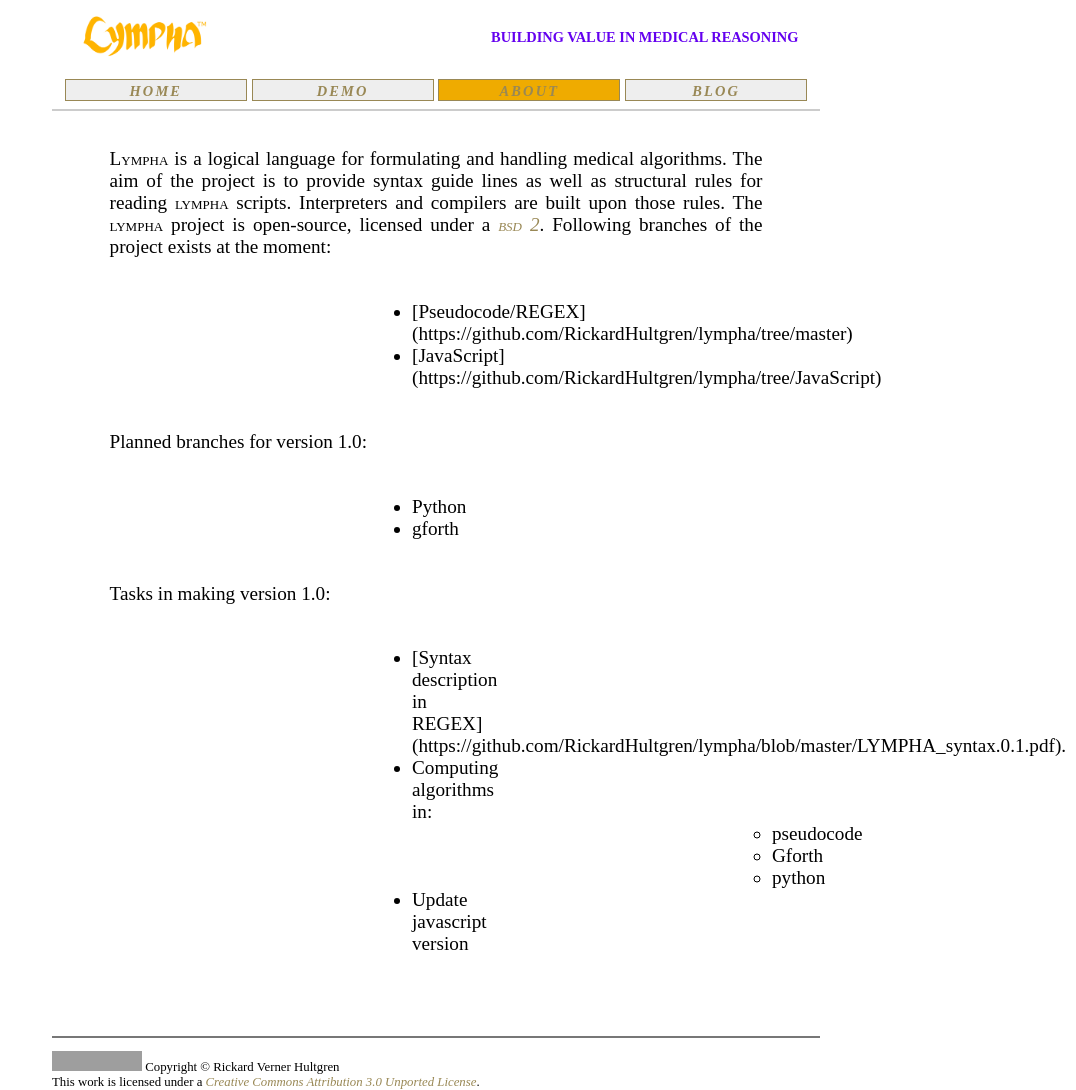
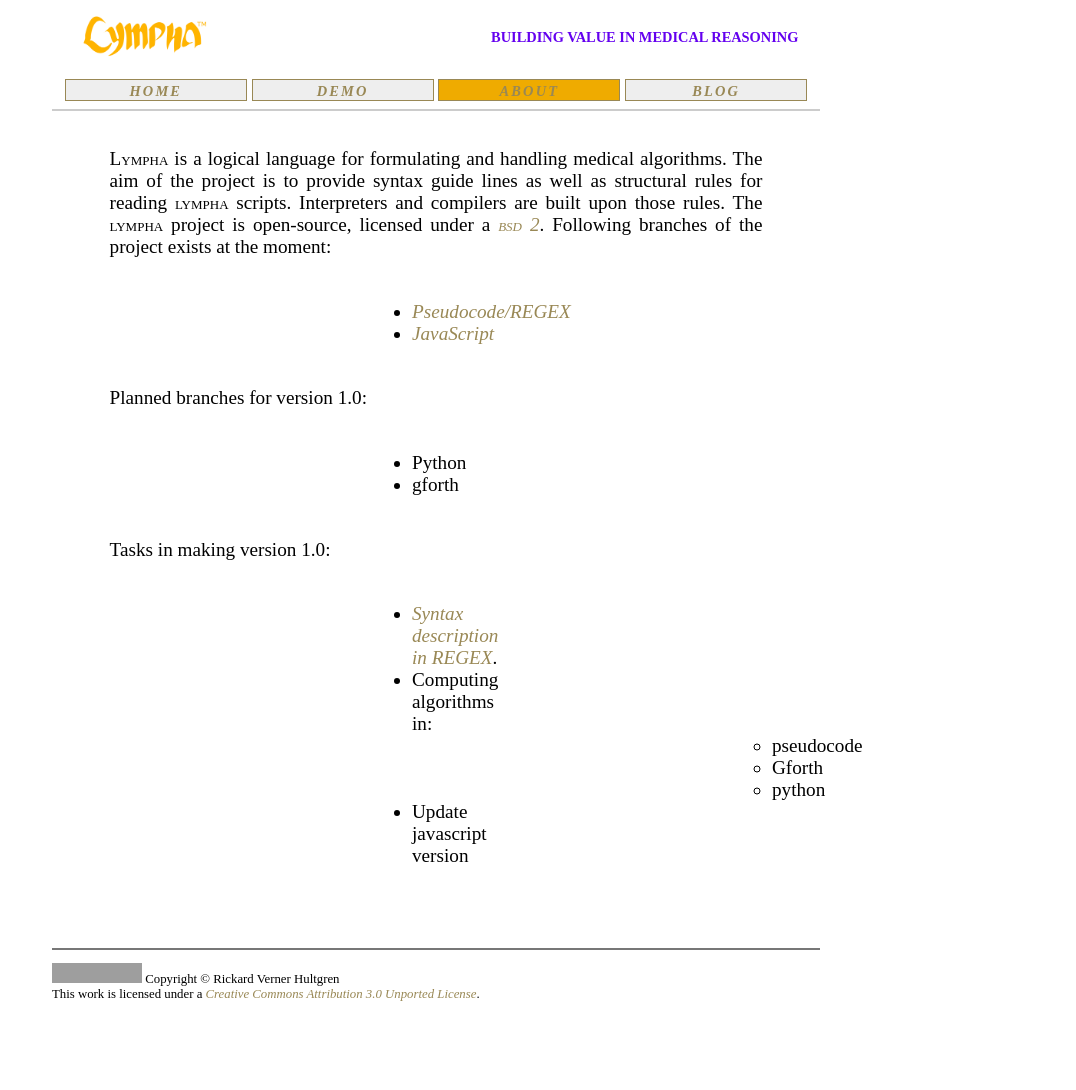
Before and after one commit to RickardHultgren/LYMPHA, a Jekyll site: the page built from about.md, in a window 1280 px wide. Shown: the whole page, without its empty margins (204-1280 px from the left). Built offline with Jekyll 4.4.1, drawn with Linux system fonts in a browser that asks for light colours; some web fonts are replaced; our own code applies the rules of GitHub Pages for plain Markdown files; after the commit the page ends 1002 px from its top, so only the background shows below that; some of the changed lines change nothing that is shown; grey boxes are pictures that could not be loaded.

Commit message:
Update about.md

```diff
--- a/about.md
+++ b/about.md
@@ -6,8 +6,8 @@ document.getElementById( "about").className="menu2active";
 <span class="sc">Lympha</span> is a logical language for formulating and handling medical algorithms. The aim of the project is to provide syntax guide lines as well as structural rules for reading <span class="sc">lympha</span> scripts. Interpreters and compilers are built upon those rules. The <span class="sc">lympha</span> project is open-source, licensed under a <span class="sc">[bsd 2](http://opensource.org/licenses/BSD-2-Clause)</span>. Following branches of the project exists at the moment:
 
 <ul>
-<li>[Pseudocode/REGEX](https://github.com/RickardHultgren/lympha/tree/master)</li>
-<li>[JavaScript](https://github.com/RickardHultgren/lympha/tree/JavaScript)</li>
+<li><a href="https://github.com/RickardHultgren/lympha/tree/master">Pseudocode/REGEX</a></li>
+<li><a href="https://github.com/RickardHultgren/lympha/tree/JavaScript">JavaScript</a></li>
 </ul>
 
 
@@ -22,7 +22,7 @@ Planned branches for version 1.0:
 Tasks in making version 1.0:
 
 <ul>
-<li>[Syntax description in REGEX](https://github.com/RickardHultgren/lympha/blob/master/LYMPHA_syntax.0.1.pdf). </li>
+<li><a href="https://github.com/RickardHultgren/lympha/blob/master/LYMPHA_syntax.0.1.pdf">Syntax description in REGEX</a>.</li>
 <li>Computing algorithms in:</li>
 <ul>
 <li>pseudocode</li>
```
